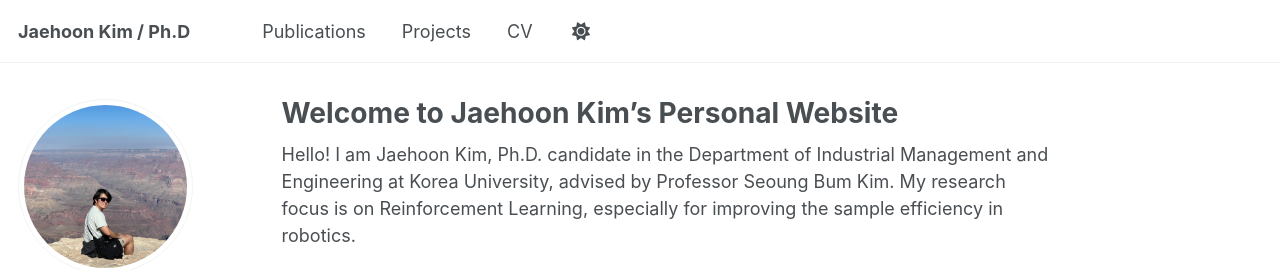
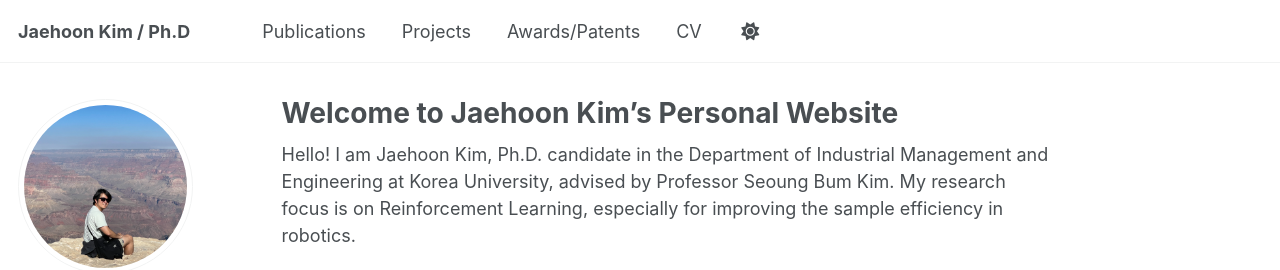
Before and after one commit to deepneuralnetworks/deepneuralnetworks.github.io, a Jekyll site: the page built from _pages/about.md, in a window 1280 px wide. Shown: the top 270 px of the page. Built offline with Jekyll 4.4.1, drawn with Linux system fonts in a browser that asks for light colours; some web fonts are replaced; a script that is not in the unit is left out.

Commit message:
Update navigation.yml

```diff
--- a/_data/navigation.yml
+++ b/_data/navigation.yml
@@ -23,6 +23,9 @@ main:
   # - title: "Blog Posts"
   #   url: /year-archive/
 
+  - title: "Awards/Patents"
+    url: /etc/
+
   - title: "CV"
     url: /cv/
 
```
